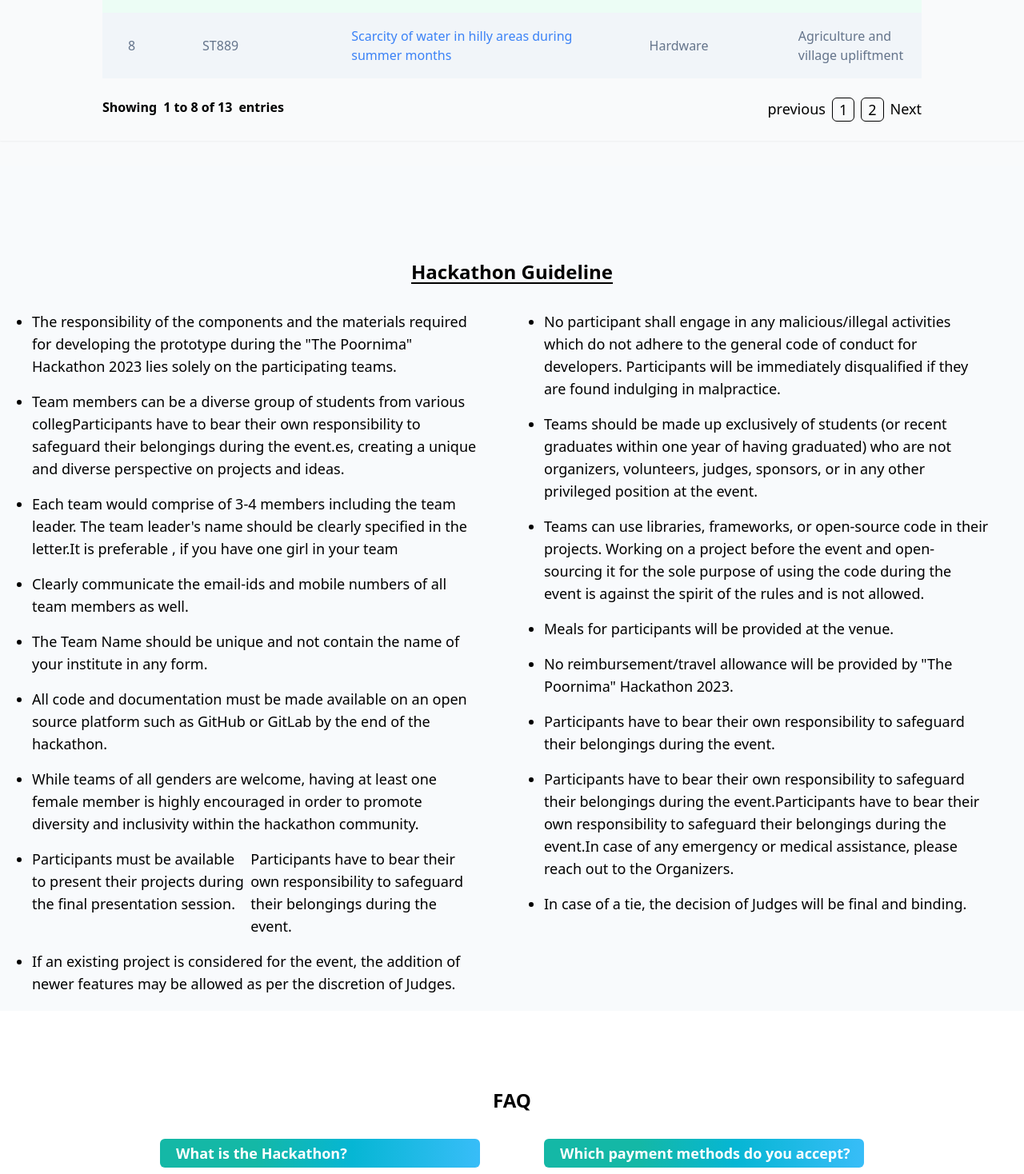
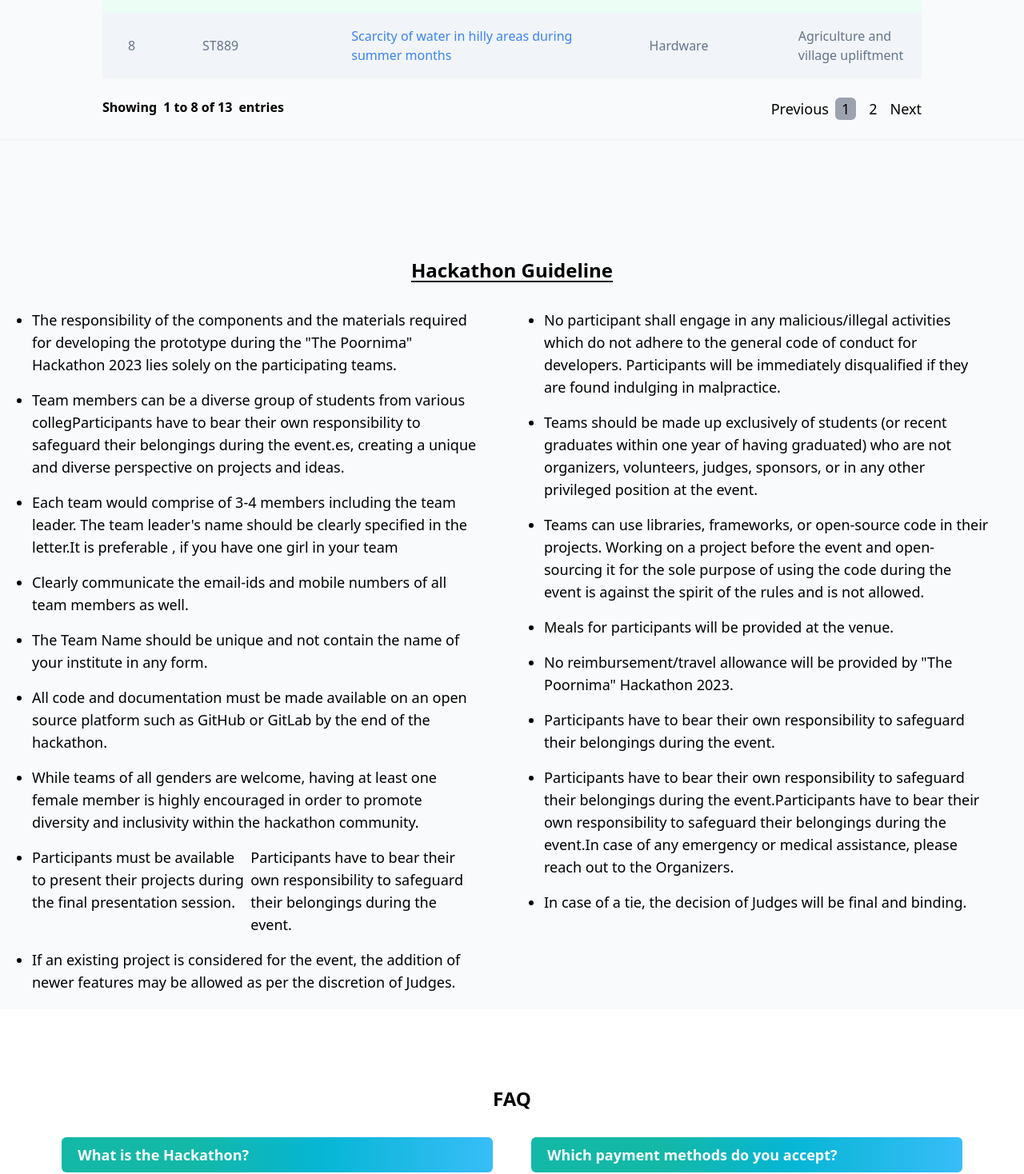
Before and after one commit to kHAPPY2004/hackathon_2023, a Next.js app: page /problems in a window 1280 px wide. Shown: the part 2207-3675 px from the top of the page at 80% size. Built offline with nearby package versions, Linux system fonts and the light colour scheme.

Commit message:
small changes to problemjs

```diff
--- a/components/Faq.js
+++ b/components/Faq.js
@@ -1,5 +1,6 @@
 import React, { useState } from "react";
 import faqdata from "/components/faqdata.json";
+
 const Faq = () => {
   const [openItemId, setOpenItemId] = useState(null);
 
@@ -8,26 +9,25 @@
   };
 
   return (
-    <>
     <div id="faq" className="dark:bg-slate-800 md:pt-16 pt-7">
       <div className="text-center font-bold text-2xl py-8">FAQ</div>
-        <div className="flex flex-wrap lg:w-3/4 pb-20 mx-auto">
+      <div className="flex flex-wrap lg:w-11/12 pb-20 mx-auto">
         {faqdata.map((item) => (
           <div
             key={item.id}
-              className={`w-full md:w-1/2 lg:w-1/2 pb-9 mb-4 transition-all ${
-                openItemId === item.id ? "" : "h-0 overflow-hidden"
+            className={`w-full md:w-1/2 lg:w-1/2 pb-4 transition-all ${
+              openItemId === item.id ? "" : "h-auto"
             }`}
           >
             <div
               onClick={() => toggle(item.id)}
-                className="text-white py-1 mx-10 pl-5 cursor-pointer rounded-md bg-gradient-to-r from-teal-500 from-30% via-cyan-500 via-60% to-sky-400 to-100%  dark:from-gray-600 dark:via-slate-700 dark:to-neutral-600 font-bold text-sm md:text-lg"
+              className="text-white py-2 mx-5 md:mx-6 pl-5 cursor-pointer rounded-md bg-gradient-to-r from-teal-500 from-30% via-cyan-500 via-60% to-sky-400 to-100% dark:from-gray-600 dark:via-slate-700 dark:to-neutral-600 font-bold text-sm md:text-lg"
             >
               {item.data_id}
             </div>
 
             {openItemId === item.id && (
-                <div className="bg-gray-100 text-sm md:text-lg font-medium p-4 mx-10 dark:bg-slate-700">
+              <div className="bg-gray-100 rounded-lg text-sm md:text-lg font-medium p-4 mx-5 md:mx-6 dark:bg-slate-700">
                 {item.data_title.split("\n").map((line, index) => (
                   <div key={index}>{line}</div>
                 ))}
@@ -37,7 +37,6 @@
         ))}
       </div>
     </div>
-    </>
   );
 };
 
--- a/components/Pagination.js
+++ b/components/Pagination.js
@@ -1,3 +1,5 @@
+import { Link as ScrollLink } from "react-scroll";
+
 const Pagination = ({
   items,
   pageSize,
@@ -6,36 +8,50 @@
   onPrev,
   onNext,
 }) => {
-  const pagesCount = Math.ceil(items / pageSize); // 100/10
+  const pagesCount = Math.ceil(items / pageSize);
   if (pagesCount === 1) return null;
   const pages = Array.from({ length: pagesCount }, (_, i) => i + 1);
+
   return (
     <div className="xl:flex xl:space-x-2 mt-3 xl:mt-0 font-medium text-lg cursor-pointer bg-slate-100 dark:bg-slate-600 dark:xl:bg-transparent xl:bg-transparent">
-      <div
+      <ScrollLink
         className="hover:text-gray-800 px-2 xl:px-0 dark:hover:text-gray-200 flex justify-center md:justify-start my-2 xl:my-0"
         onClick={() => onPrev()}
+        to="problem_statement"
+        smooth={true}
+        duration={500}
       >
-        previous
-      </div>
+        Previous
+      </ScrollLink>
       <div className="overflow-auto mx-1 xl:w-full flex justify-start">
         <div className="flex space-x-2">
           {pages.map((page) => (
-            <div
-              className="border px-2 rounded-md hover:bg-gray-300 border-black dark:border-white dark:hover:bg-gray-600"
+            <ScrollLink
+              className={`${
+                currentPage === page ? "bg-gray-400 " : ""
+              }${
+                currentPage === page && "dark:bg-blue-300"
+              }border px-2 rounded-md hover:bg-gray-300 border-black dark:border-white dark:hover:bg-gray-600`}
+              onClick={() => onPageChange(page)}
+              to="problem_statement"
+              smooth={true}
+              duration={500}
               key={page}
-              onClick={() => onPageChange(page)}
             >
               {page}
-            </div>
+            </ScrollLink>
           ))}
         </div>
       </div>
-      <div
+      <ScrollLink
         className="hover:text-gray-800 px-2 xl:px-0 dark:hover:text-gray-200 flex justify-center md:justify-start my-2 xl:my-0"
         onClick={() => onNext()}
+        to="problem_statement"
+        smooth={true}
+        duration={500}
       >
         Next
-      </div>
+      </ScrollLink>
     </div>
   );
 };
--- a/pages/problems.js
+++ b/pages/problems.js
@@ -47,7 +47,7 @@
         x: 0,
         y: 0,
         opacity: 1,
-        transition: { type: "spring", duration: 2, bounce: 0.3 },
+        transition: { type: "spring", duration: 2, bounce: 0.05 },
       });
     }
     if (!inView) {
@@ -55,6 +55,7 @@
         x: "-100vw",
         y: 100,
         opacity: 0,
+        transition: { type: "spring", duration: 2, bounce: 0.05 },
       });
     }
   }, [inView]);
@@ -81,7 +82,7 @@
                   setValue(e.target.value);
                   setCurrentPage(1);
                 }}
-                className="mx-2 px-1 text-lg"
+                className="mx-2 px-1 md:text-lg rounded-sm"
               >
                 <option value="8">8</option>
                 <option value="10">10</option>
```
Lines whose indentation alone changed are shown as unchanged.
